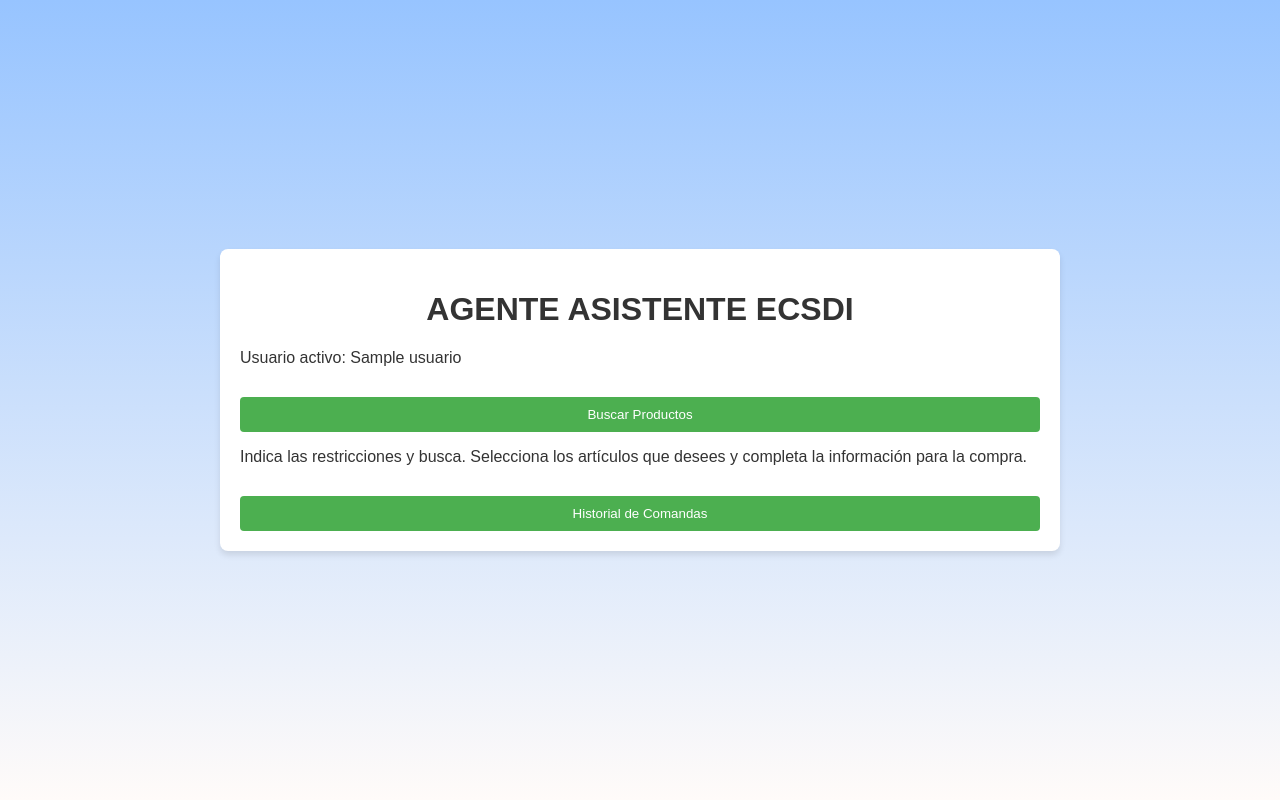
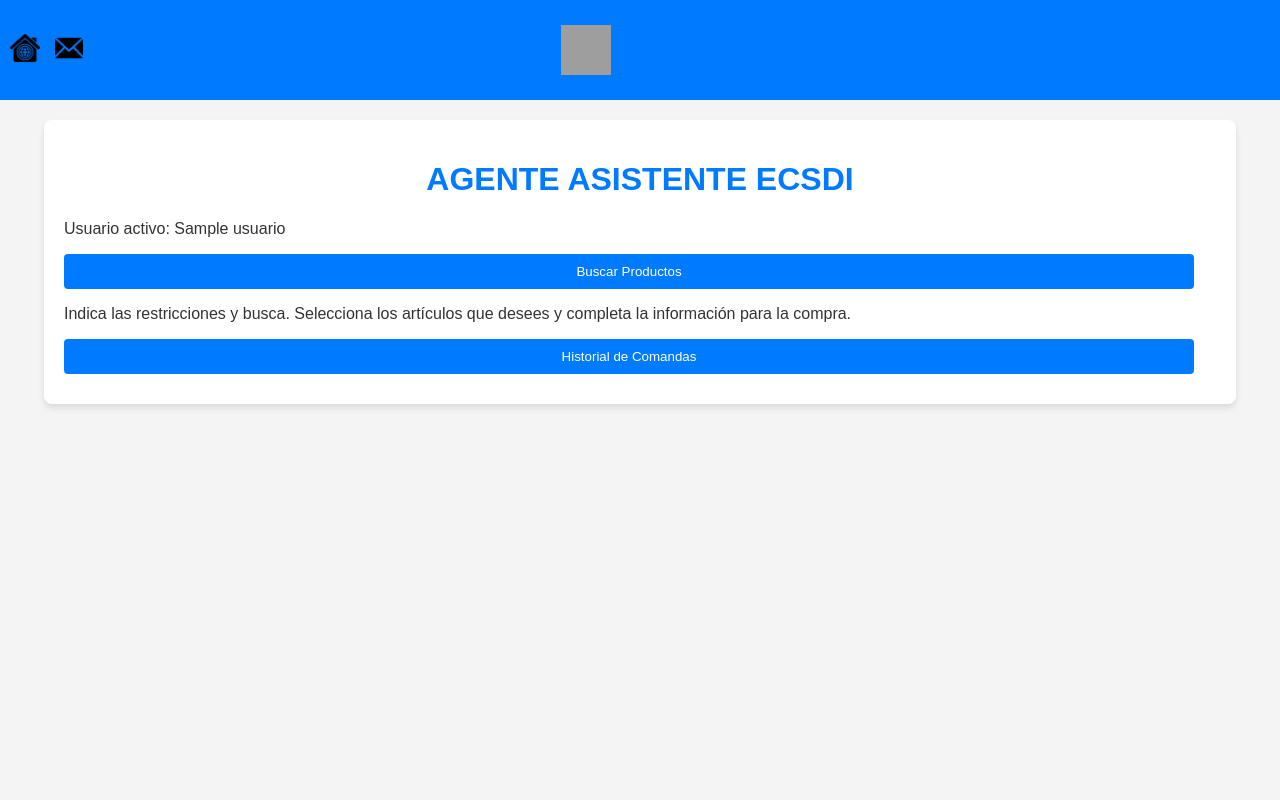
Before and after one commit to llucparet/ECDI, a Flask app: template Utils/templates/home.html in a window 1280 px wide. Run offline with Flask 3, Linux system fonts and the light colour scheme; the template is opened without the code that fills it: most values are stand-ins (such as "Sample title", 1, 10 or a date in 2020); grey boxes are pictures that could not be loaded.

Commit message:
Iconos y css mejorado(header)

```diff
--- a/Utils/templates/home.html
+++ b/Utils/templates/home.html
@@ -2,64 +2,20 @@
 <html lang="es">
 <head>
     <meta charset="UTF-8">
-    <title>ECSDI - Panel de Control del Agente Asistente</title>
-    <style>
-        body {
-            font-family: Arial, sans-serif;
-            margin: 0;
-            padding: 0;
-            background: linear-gradient(to top, #fffbf9 0%, #97c4ff 100%);
-            color: #333;
-            height: 100vh;
-            display: flex;
-            justify-content: center;
-            align-items: center;
-        }
-        .container {
-            width: 90%;
-            max-width: 800px;
-            background: white;
-            padding: 20px;
-            border-radius: 8px;
-            box-shadow: 0 4px 6px rgba(0,0,0,0.1);
-        }
-        h1 {
-            text-align: center;
-            color: #333;
-        }
-        form {
-            margin-top: 20px;
-        }
-        input[type="submit"] {
-            width: 100%;
-            padding: 10px;
-            margin-top: 10px;
-            box-sizing: border-box;
-            border: none;
-            background-color: #4CAF50;
-            color: white;
-            cursor: pointer;
-            border-radius: 4px;
-        }
-        input[type="submit"]:hover {
-            background-color: #45a049;
-        }
-        table {
-            width: 100%;
-            border-collapse: collapse;
-            margin-top: 20px;
-        }
-        th, td {
-            text-align: left;
-            padding: 8px;
-            border-bottom: 1px solid #ddd;
-        }
-        th {
-            background-color: #f2f2f2;
-        }
-    </style>
+    <title>ECSDI - Agente Asistente</title>
+    <link rel="stylesheet" href="{{ url_for('static', filename='css/styles.css') }}">
 </head>
 <body>
+    <header>
+        <div class="header-icons">
+            <a href="/" class="home-icon"><img src="{{ url_for('static', filename='images/home-icon.png') }}" alt="Inicio"></a>
+            <a href="/notificaciones" class="notification-icon"><img src="{{ url_for('static', filename='images/notification-icon.png') }}" alt="Notificaciones"></a>
+        </div>
+        <div class="logo">
+            <img src="{{ url_for('static', filename='images/logo.png') }}" alt="Logo ECSDI">
+            <h1>ECSDI</h1>
+        </div>
+    </header>
     <div class="container">
 
 
--- a/Utils/templates/home_venedor_extern.html
+++ b/Utils/templates/home_venedor_extern.html
@@ -6,6 +6,12 @@
     <link rel="stylesheet" href="{{ url_for('static', filename='css/styles.css') }}">
 </head>
 <body>
+    <header>
+        <div class="logo">
+            <img src="{{ url_for('static', filename='images/logo.png') }}" alt="Logo ECSDI">
+            <h1>ECSDI</h1>
+        </div>
+    </header>
     <div class="container">
         <h1>AGENTE VENDEDOR EXTERNO ECSDI</h1>
         <form action="/new_product" method="get">
--- a/Utils/templates/list_products_venedor_extern.html
+++ b/Utils/templates/list_products_venedor_extern.html
@@ -6,6 +6,12 @@
     <link rel="stylesheet" href="{{ url_for('static', filename='css/styles.css') }}">
 </head>
 <body>
+    <header>
+        <div class="logo">
+            <img src="{{ url_for('static', filename='images/logo.png') }}" alt="Logo ECSDI">
+            <h1>ECSDI</h1>
+        </div>
+    </header>
     <div class="container">
         <h1>Listado de Productos</h1>
         <table>
--- a/Utils/templates/nou_producte.html
+++ b/Utils/templates/nou_producte.html
@@ -6,6 +6,12 @@
     <link rel="stylesheet" href="{{ url_for('static', filename='css/styles.css') }}">
 </head>
 <body>
+    <header>
+        <div class="logo">
+            <img src="{{ url_for('static', filename='images/logo.png') }}" alt="Logo ECSDI">
+            <h1>ECSDI</h1>
+        </div>
+    </header>
     <div class="container">
         <h1>Añadir Producto Externo</h1>
         {% if start %}
--- a/static/css/styles.css
+++ b/static/css/styles.css
@@ -11,6 +11,23 @@
     color: white;
     padding: 10px 0;
     text-align: center;
+    position: relative;
+}
+
+header .header-icons {
+    position: absolute;
+    top: 50%;
+    left: 10px;
+    transform: translateY(-50%);
+}
+
+header .header-icons a {
+    margin-right: 10px;
+}
+
+header .header-icons img {
+    width: 30px;
+    height: 30px;
 }
 
 header .logo {
```
Also changed, not shown: Utils/templates/busquedaProductes.html (+10 -3 lines), Utils/templates/historial_comandes.html (+10 -0 lines), Utils/templates/novaComanda.html (+10 -1 lines), Utils/templates/ver_comanda.html (+10 -1 lines), static/images/home-icon.png (added), static/images/notification-icon.png (added).
